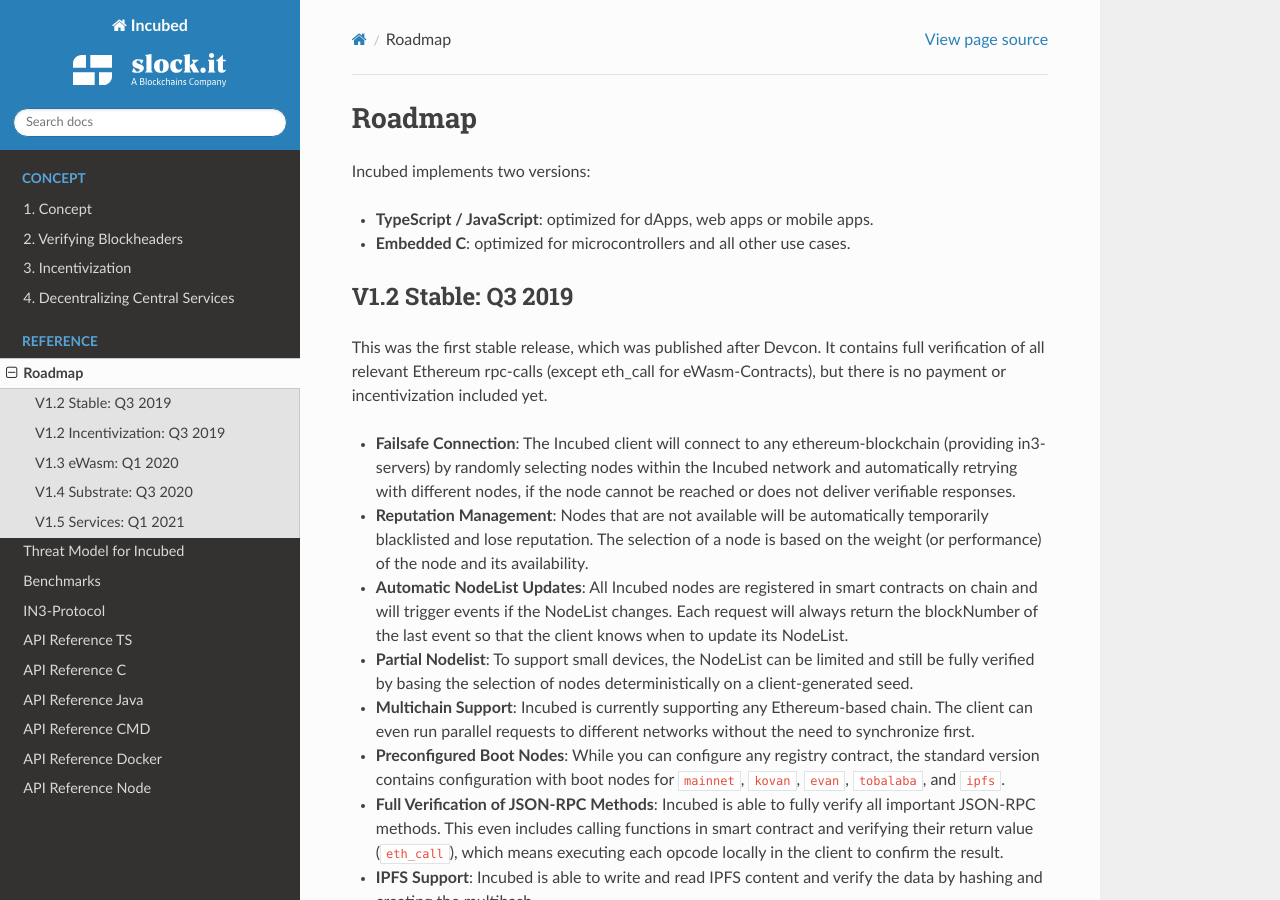
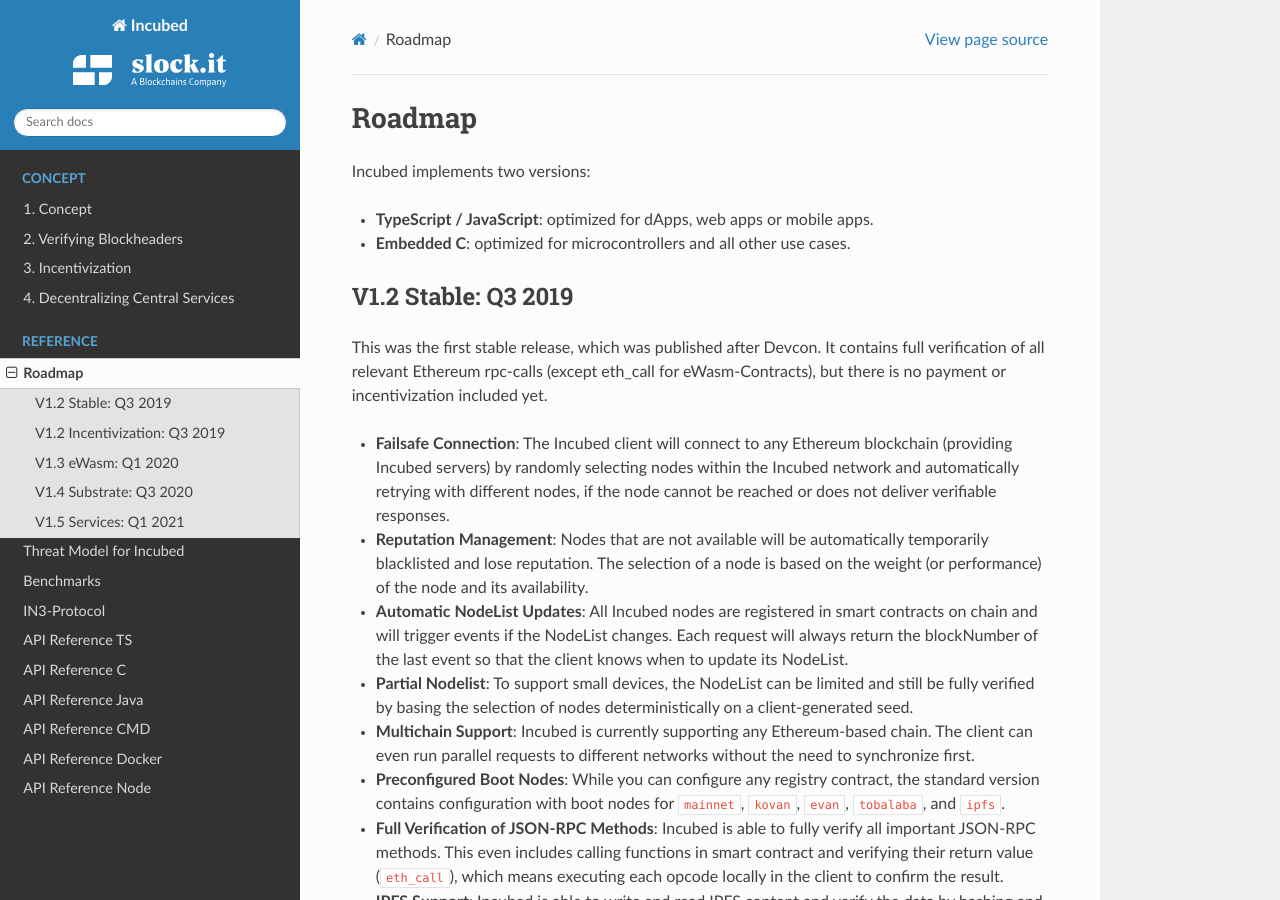
Before and after one commit to blockchainsllc/in3-docs, a Sphinx documentation site: the page built from docs/milestones.md, in a window 1280 px wide and 900 px high. Built offline with Sphinx 7.4.7 and the Read the Docs theme 2.0.0, drawn with Linux system fonts in a browser that asks for light colours; pages that are not in the unit, such as notebooks, are missing from menus.

Commit message:
Update milestones.md

```diff
--- a/docs/milestones.md
+++ b/docs/milestones.md
@@ -8,7 +8,7 @@
 
 This was the first stable release, which was published after Devcon. It contains full verification of all relevant Ethereum rpc-calls (except eth_call for eWasm-Contracts), but there is no payment or incentivization included yet.
 
-- **Failsafe Connection**: The Incubed client will connect to any ethereum-blockchain (providing in3-servers) by randomly selecting nodes within the Incubed network and automatically retrying with different nodes, if the node cannot be reached or does not deliver verifiable responses.
+- **Failsafe Connection**: The Incubed client will connect to any Ethereum blockchain (providing Incubed servers) by randomly selecting nodes within the Incubed network and automatically retrying with different nodes, if the node cannot be reached or does not deliver verifiable responses.
 - **Reputation Management**: Nodes that are not available will be automatically temporarily blacklisted and lose reputation. The selection of a node is based on the weight (or performance) of the node and its availability.
 - **Automatic NodeList Updates**: All Incubed nodes are registered in smart contracts on chain and will trigger events if the NodeList changes. Each request will always return the blockNumber of the last event so that the client knows when to update its NodeList.
 - **Partial Nodelist**: To support small devices, the NodeList can be limited and still be fully verified by basing the selection of nodes deterministically on a client-generated seed.
```
